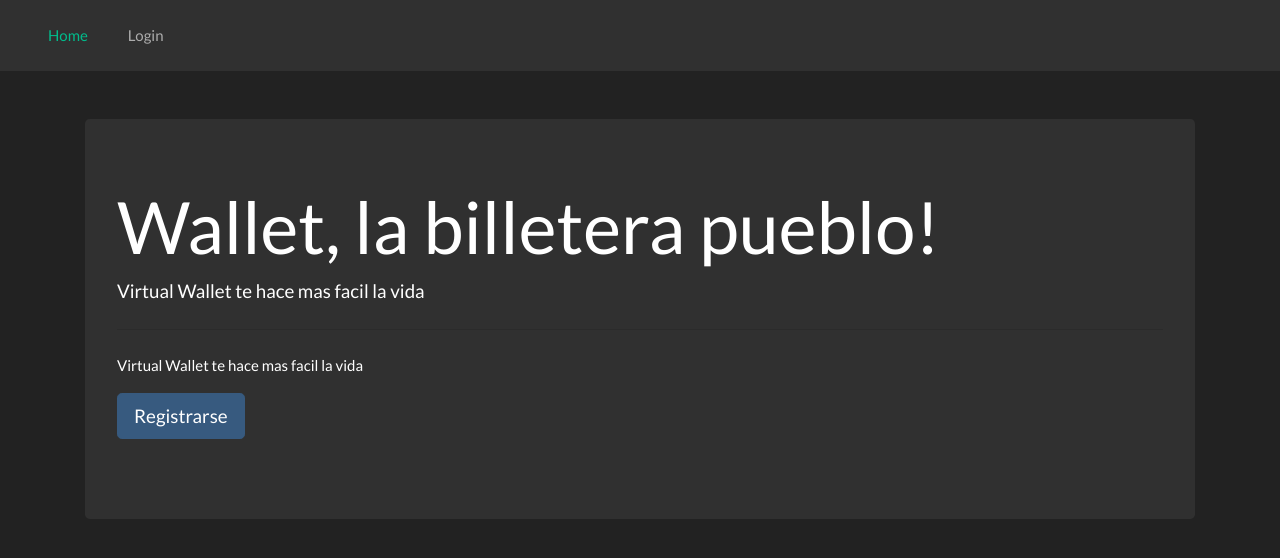
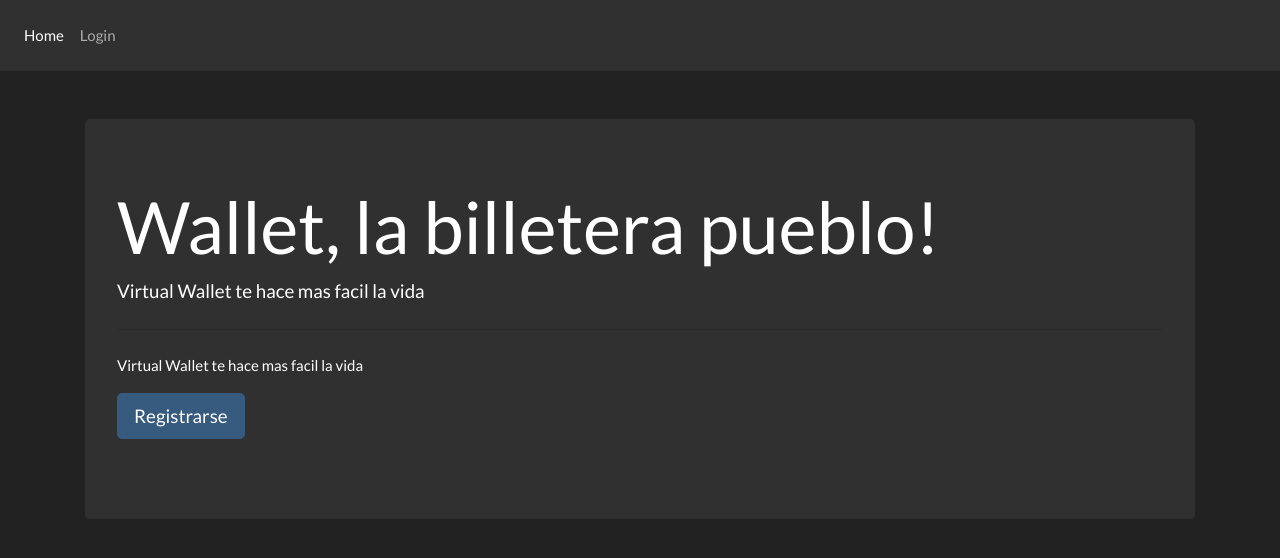
Before and after one commit to facualv/ePayco-interview-vue-client, a Vue app: page / in a window 1280 px wide. Shown: the top 558 px of the page. Built offline with nearby package versions, Linux system fonts and the light colour scheme.

Commit message:
[FIX] login link fixed

```diff
--- a/src/App.vue
+++ b/src/App.vue
@@ -1,7 +1,6 @@
 <template>
   <div id="app">
     <nav class="navbar navbar-expand-lg navbar-dark bg-dark">
-      <router-link class="nav-link" :to="{ name: 'home'}" role="button">Home</router-link>
       <button
         class="navbar-toggler"
         type="button"
@@ -16,8 +15,15 @@
 
       <div class="collapse navbar-collapse" id="navbarColor02">
         <ul class="navbar-nav mr-auto">
+          <li class="nav-item active">
+            <router-link class="nav-link" :to="{ name: 'home' }" role="button"
+              >Home</router-link
+            >
+          </li>
           <li class="nav-item">
-            <router-link class="nav-link" :to="{ name: 'login'}" role="button">Login</router-link>
+            <router-link class="nav-link" :to="{ name: 'login' }" role="button"
+              >Login</router-link
+            >
           </li>
         </ul>
       </div>
@@ -26,5 +32,4 @@
   </div>
 </template>
 
-<style>
-</style>
+<style></style>
```
